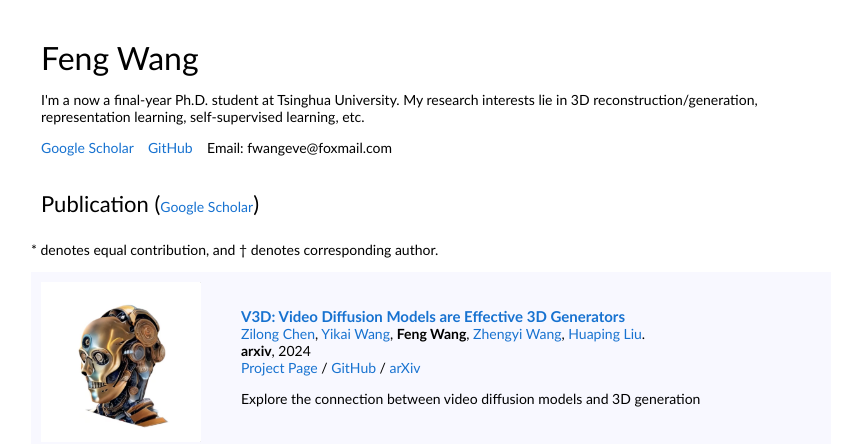
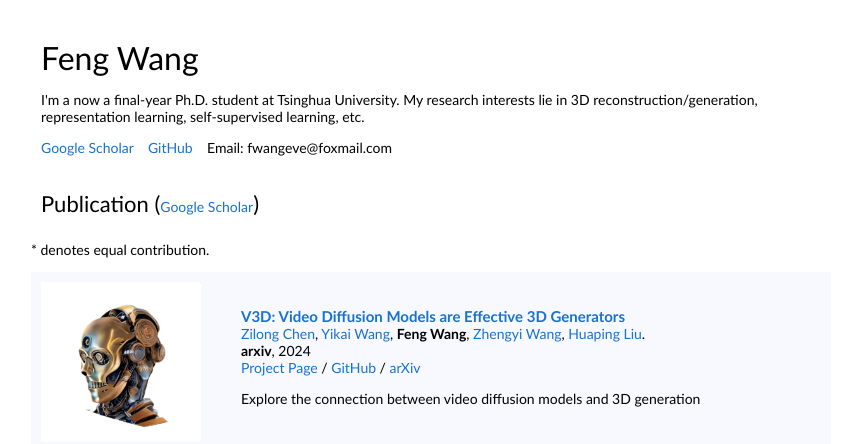
Before and after one commit to WangFeng18/WangFeng18.github.io, a plain HTML site: page index.html in a window 1280 px wide. Shown: the top 444 px of the page, without its empty margins (209-1055 px from the left). Drawn offline with Linux system fonts and the light colour scheme.

Commit message:
Update index.html

```diff
--- a/index.html
+++ b/index.html
@@ -36,7 +36,7 @@
 
 <table style="width:100%;border:0px;border-spacing:0px;border-collapse:separate;margin-right:auto;margin-left:auto;"><tbody>
     <h2 style="padding: 10px;">Publication (<a href="https://scholar.google.com/citations?user=bKG4Un8AAAAJ">Google Scholar</a>)</h2>
-    <p> * denotes equal contribution, and <span>&#8224;</span> denotes corresponding author. </p>
+    <p> * denotes equal contribution. </p>
     <tr onmouseout="smerf_stop()" onmouseover="smerf_start()"  bgcolor="#F8F8FF">
       <td style="padding:10px;width:25%;vertical-align:middle">
         <div class="one">
```
